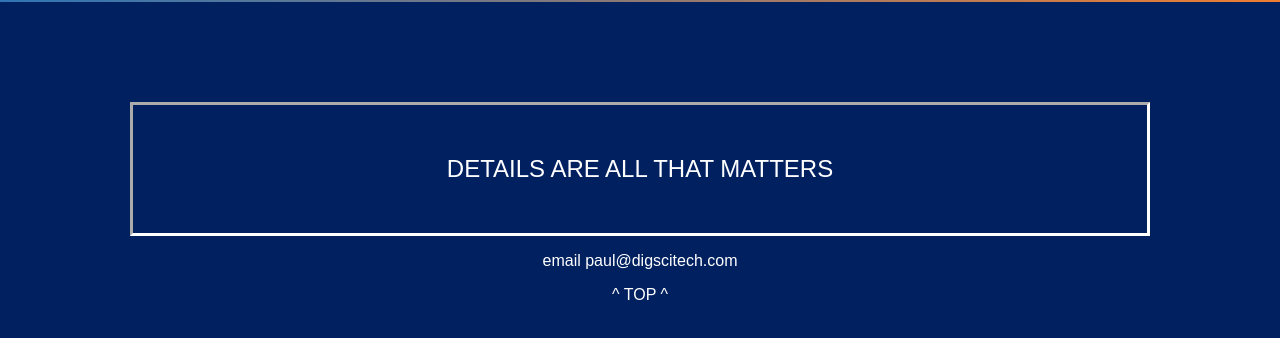
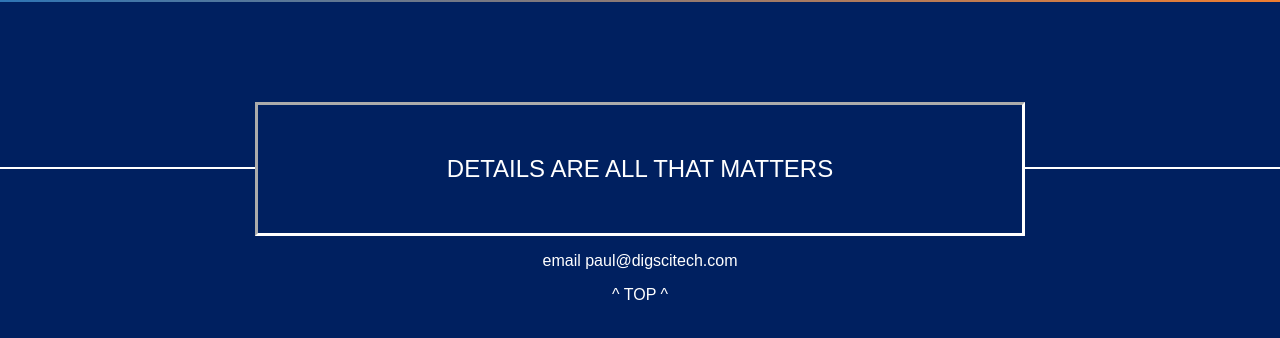
Before and after one commit to paulmartinetti/dstquoi, a plain HTML site: page index.html in a window 1280 px wide. Shown: the part 98-436 px from the top of the page. Drawn offline with Linux system fonts and the light colour scheme.

Commit message:
adding body elements2

```diff
--- a/index.html
+++ b/index.html
@@ -25,12 +25,17 @@
     </div>
   </div>
   <div class="wrapper">
+
     <!--div class="image-area">
       <div class="image-text centered-container">Do your evaluators know the difference?</div>
     </div-->
-    <div class="intro-space centered-container">
+
+    <div class="intro-space">
+      <div class="intro-line"></div>
       <div class="intro-text">DETAILS ARE ALL THAT MATTERS</div>
+      <div class="intro-line"></div>
     </div>
+
     <!--div class="services centered-container">
       <div class="single-service" id="scale">
         <img src="images/bdf.jpg" />
--- a/style.css
+++ b/style.css
@@ -1,6 +1,5 @@
 body {
     background-color: #002060;
-    color: white;
     /* #EE7D31 (orange) #002060 dark blue
      #2D75B6 light blue
     this is the root font size in 'rem' in nav ul li below */
@@ -90,6 +89,13 @@ body {
 /************************ INTRO *************************/
 .intro-space {
     padding-top: 100px;
+    display: flex;
+}
+.intro-line {
+    height: 2px;
+    width: 20%;
+    margin-top: 65px;
+    background-color: white;
 }
 .intro-text {
     color: white;
@@ -99,6 +105,7 @@ body {
     border-style: inset;
     padding-top: 50px;
     padding-bottom: 50px;
+    width: 60%;
 }
 
 /************************ SERVICES *************************/
```
